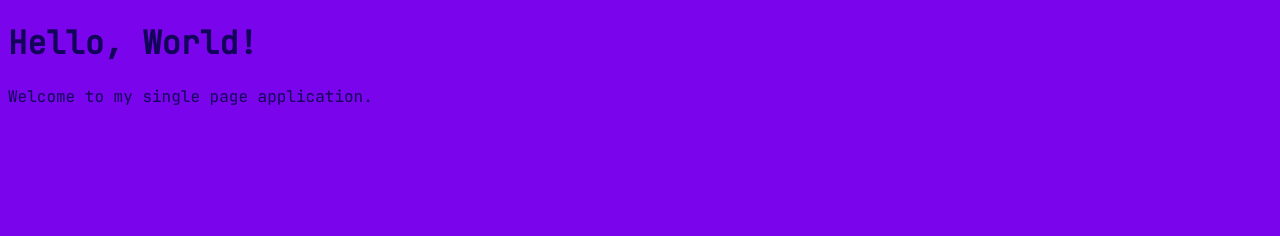
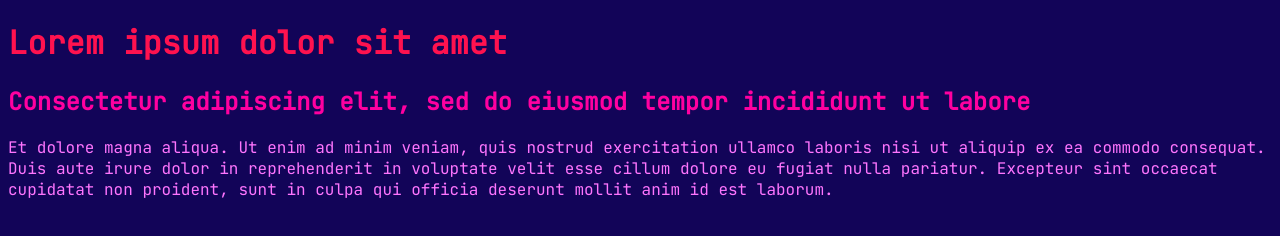
Before and after one commit to chrlzs/vanilla-styles, a website: page public/index.html in a window 1280 px wide. Drawn offline with Linux system fonts and the light colour scheme.

Commit message:
added more colors and nested class references, updated test text

```diff
--- a/public/css/colors.css
+++ b/public/css/colors.css
@@ -1,4 +1,10 @@
 :root {
-    --primary: #120458;
-    --secondary: #7a04eb;
+    --primary: var(--darkblue);
+    --secondary: var(--pink);
+
+    --darkblue: #120458;
+    --purple: #7a04eb;
+    --pink: #fe75fe;
+    --magenta: #ff00a0;
+    --salmon: #ff124f;
   }
--- a/public/css/main.css
+++ b/public/css/main.css
@@ -2,7 +2,15 @@
 @import url('https://fonts.googleapis.com/css2?family=JetBrains+Mono&display=swap'); /* https://fonts.google.com/specimen/JetBrains+Mono */
 
 body {
-    background: var(--secondary);
-    color: var(--primary);
+    background: var(--primary);
+    color: var(--secondary);
     font-family: 'JetBrains Mono', monospace;
+
+    & h1 {
+        color: var(--salmon);
+    }
+
+    & h2 {
+        color: var(--magenta);
+    }
 }
--- a/public/index.html
+++ b/public/index.html
@@ -5,7 +5,8 @@
     <link rel="stylesheet" href="/css/main.css">
   </head>
   <body>
-    <h1>Hello, World!</h1>
-    <p>Welcome to my single page application.</p>
+    <h1>Lorem ipsum dolor sit amet</h1>
+    <h2>Consectetur adipiscing elit, sed do eiusmod tempor incididunt ut labore</h2>
+    <p>Et dolore magna aliqua. Ut enim ad minim veniam, quis nostrud exercitation ullamco laboris nisi ut aliquip ex ea commodo consequat. Duis aute irure dolor in reprehenderit in voluptate velit esse cillum dolore eu fugiat nulla pariatur. Excepteur sint occaecat cupidatat non proident, sunt in culpa qui officia deserunt mollit anim id est laborum.</p>
   </body>
 </html>
```
